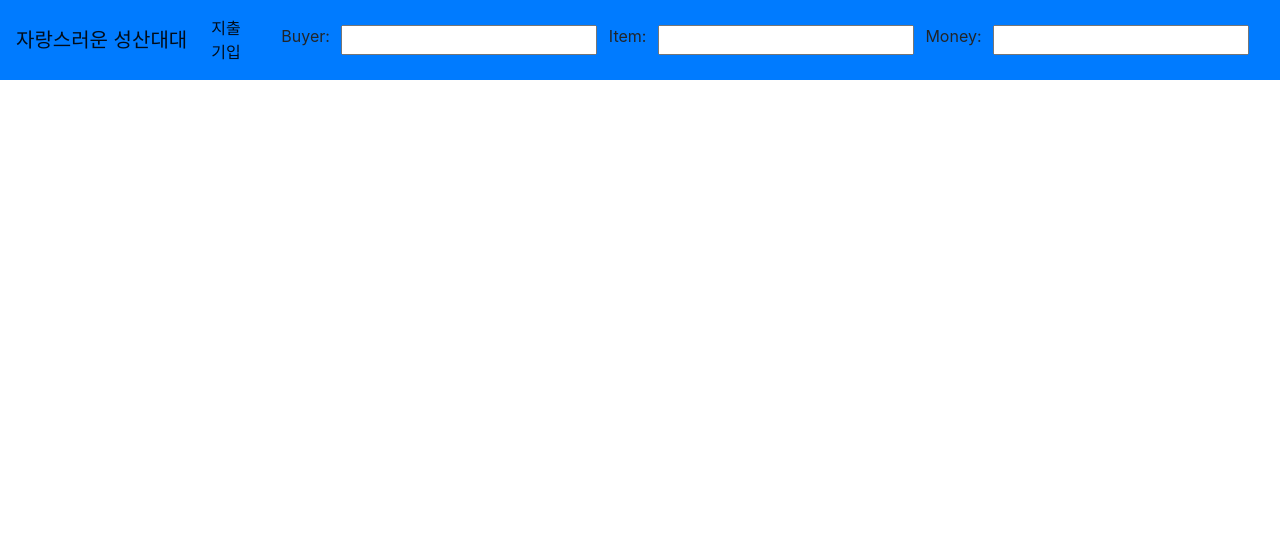
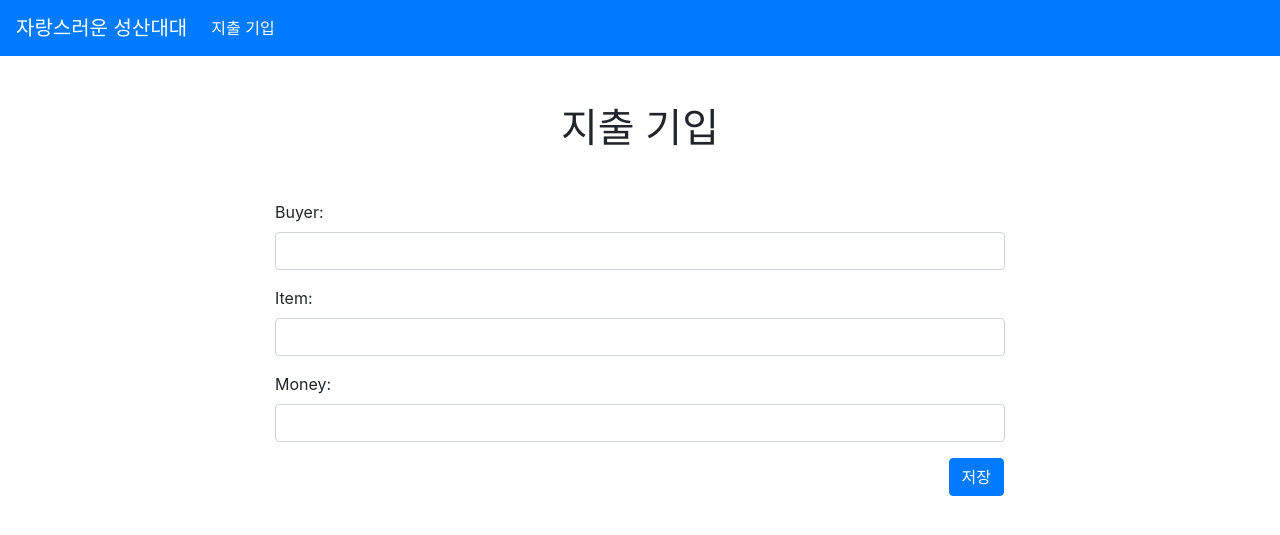
Before and after one commit to don2101/payout_list, a Django app: page /add_payout/ in a window 1280 px wide. Shown: the top 535 px of the page. Run offline with Django 3.2, Linux system fonts and the light colour scheme; some libraries are stand-ins or nearby versions.

Commit message:
navbar 수정, 지출 기입 페이지 완성

```diff
--- a/table/forms.py
+++ b/table/forms.py
@@ -5,6 +5,12 @@ from .models import Payout
 class PayoutModelForm(forms.ModelForm):
     def __init__(self, *args, **kwargs):
         super().__init__(*args, **kwargs)
+        update_field = ['buyer', 'item', 'money']
+
+        for field_name in update_field:
+            self.fields[field_name].widget.attrs.update({
+                'class': 'form-control'
+            })
 
     class Meta:
         model = Payout
--- a/table/templates/table/add.html
+++ b/table/templates/table/add.html
@@ -5,5 +5,17 @@
 {% endblock %}
 
 {% block body %}
-    {{ forms }}
+
+  <h1 class="text-center my-5">지출 기입</h1>
+  <div class="row justify-content-center mt-5">
+    <div class="col-8">
+      <form action="" method="POST">
+        {% csrf_token %}
+        {{ forms.as_p }}
+        <div class="row mt-3 justify-content-end">
+        <button class="btn btn-primary mr-3">저장</button>
+        </div>
+      </form>
+    </div>
+  </div>
 {% endblock %}
--- a/table/urls.py
+++ b/table/urls.py
@@ -1,7 +1,9 @@
 from django.urls import path, include
 from . import views
 
+app_name="table"
+
 urlpatterns = [
-    path('', views.main_page),
-    path('add_payout/', views.add_payout),
+    path('', views.main_page, name="main"),
+    path('add_payout/', views.add_payout, name="add"),
 ]
--- a/table/views.py
+++ b/table/views.py
@@ -1,6 +1,7 @@
-from django.shortcuts import render
+from django.shortcuts import render, redirect
 from .models import Payout
 from .forms import PayoutModelForm
+from datetime import datetime
 
 
 # Create your views here.
@@ -12,7 +13,21 @@ def main_page(request):
 
 
 def add_payout(request):
-    forms = PayoutModelForm()
-    context = { 'forms': forms }
+    if request.method == "GET":
+        forms = PayoutModelForm()
+        context = { 'forms': forms }
 
-    return render(request, 'table/add.html', context=context)
+        return render(request, 'table/add.html', context=context)
+
+    else:
+        forms = PayoutModelForm(request.POST)
+
+        if forms.is_valid():
+            forms = forms.save(commit=False)
+            now = datetime.now()
+            forms.buy_date = f"{now.year}-{now.month}-{now.day}"
+            forms.save()
+
+            return redirect('table:main')
+        else:
+            redirect('table:add')
--- a/templates/base.html
+++ b/templates/base.html
@@ -16,7 +16,7 @@
   <title>{% block title %}{% endblock %}</title>
 </head>
 <body>
-	{% include './navbar.html' %}
+	{% include 'navbar.html' %}
 
   <div class="container">
     {% block body %}
--- a/templates/navbar.html
+++ b/templates/navbar.html
@@ -1,4 +1,4 @@
-<nav class="navbar navbar-expand-lg navbar-light bg-primary">
+<nav class="navbar navbar-expand-lg navbar-dark bg-primary">
   <a class="navbar-brand" href="/">자랑스러운 성산대대</a>
   <button class="navbar-toggler" type="button" data-toggle="collapse" data-target="#navbarNav" aria-controls="navbarNav" aria-expanded="false" aria-label="Toggle navigation">
     <span class="navbar-toggler-icon"></span>
@@ -11,3 +11,4 @@
       </li>
     </ul>
   </div>
+</nav>
```
